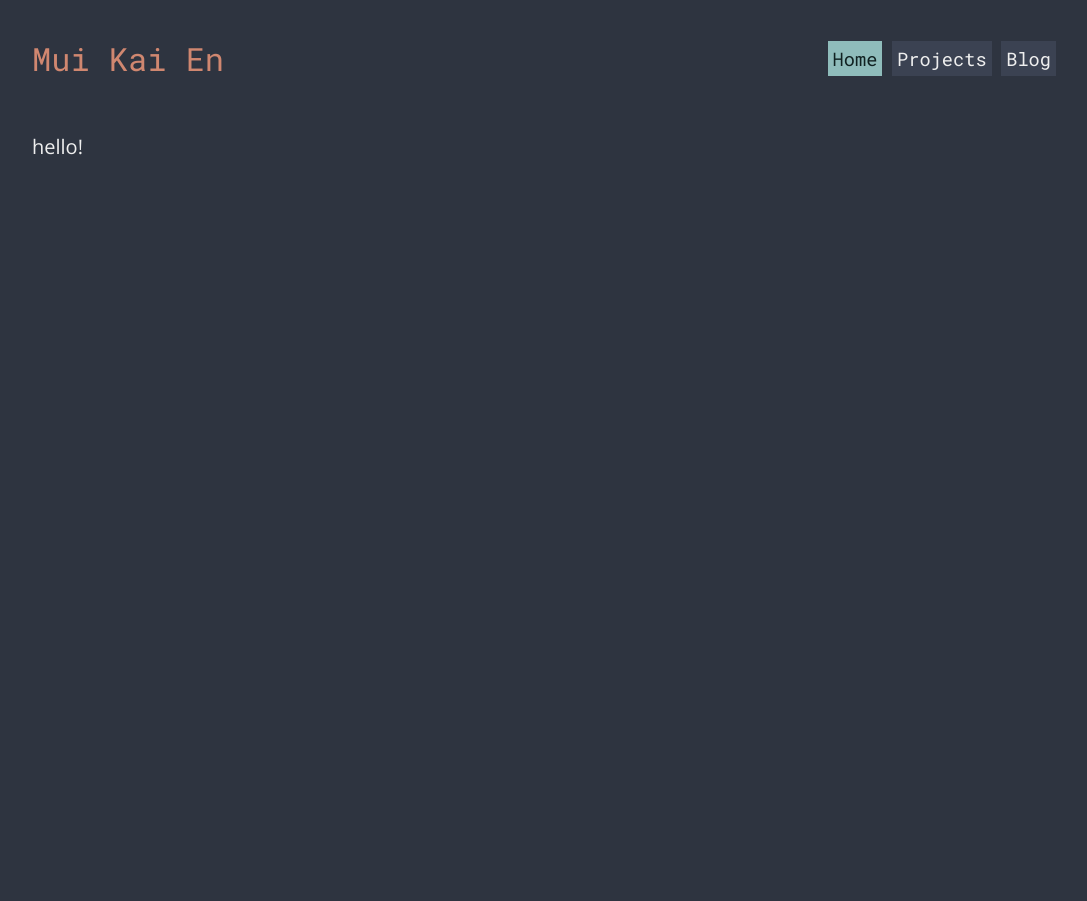
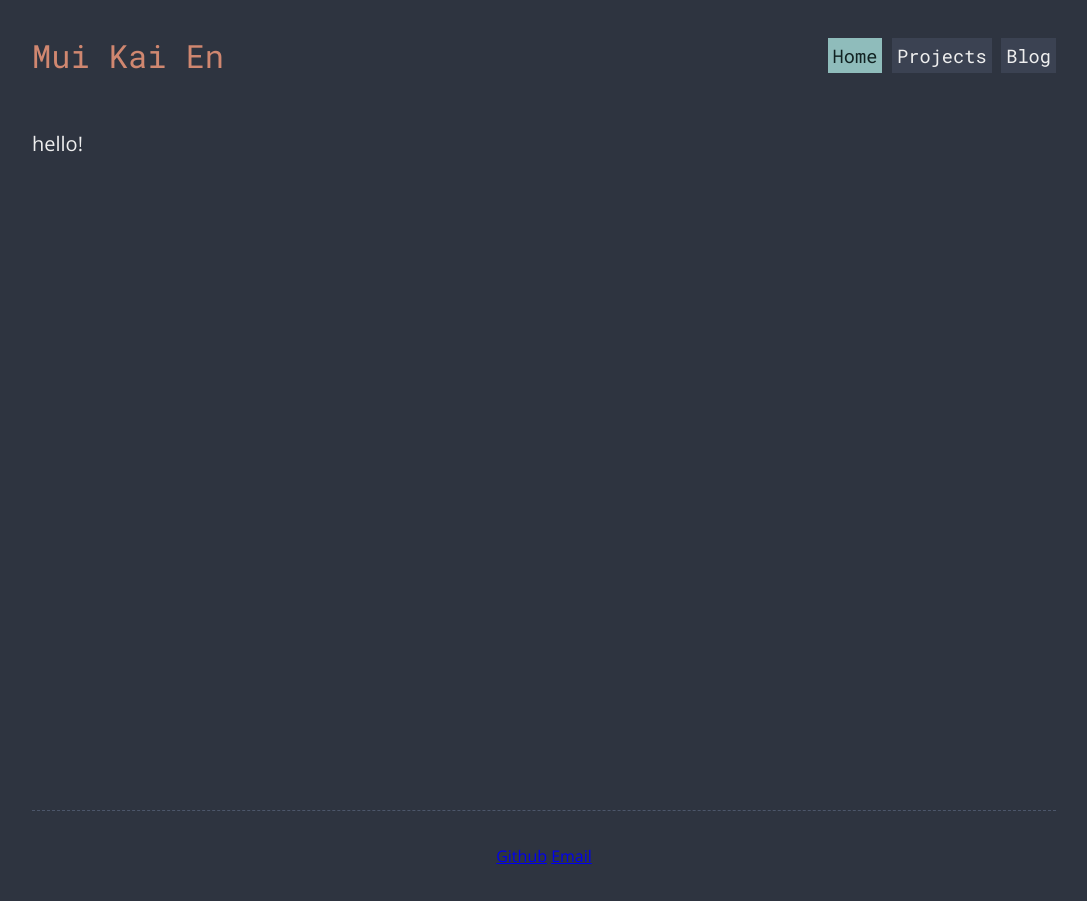
Before and after one commit to kaine119/kaine119.github.io, a Jekyll site: the page built from index.html, in a window 1280 px wide. Shown: the whole page, without its empty margins (96-1183 px from the left). Built offline with Jekyll 4.4.1, drawn with Linux system fonts in a browser that asks for light colours.

Commit message:
Add a footer

```diff
--- a/_config.yml
+++ b/_config.yml
@@ -11,6 +11,9 @@ email: muikaien1@gmail.com
 description: >-
   It's me
 url: "" # the base hostname & protocol for your site, e.g. http://example.com
+
+social_links:
+  github: https://github.com/kaine119
 
 collections:
   - projects
--- /dev/null
+++ b/_includes/footer.html
@@ -0,0 +1,4 @@
+<nav>
+  <a href="{{ site.social_links.github }}">Github</a>
+  <a href="mailto:{{ site.email }}">Email</a>
+</nav>
--- a/_layouts/default.html
+++ b/_layouts/default.html
@@ -6,6 +6,7 @@
   <link rel="stylesheet" href="{{ site.baseurl }}/assets/page.css">
   <link rel="stylesheet" href="{{ site.baseurl }}/assets/header.css">
   <link rel="stylesheet" href="{{ site.baseurl }}/assets/content.css">
+  <link rel="stylesheet" href="{{ site.baseurl }}/assets/footer.css">
   <title>{{ site.title }}</title>
 </head>
 
@@ -18,5 +19,9 @@
     {{ content }}
   </main>
 
+  <footer>
+    {% include footer.html %}
+  </footer>
+
 </body>
 </html>
--- /dev/null
+++ b/assets/footer.css
@@ -0,0 +1,8 @@
+footer {
+  display: flex;
+  justify-content: center;
+  -ms-align-items: center;
+  align-items: center;
+  border-top: 1px dashed #4c566a;
+  height: 10vh;
+}
--- a/assets/page.css
+++ b/assets/page.css
@@ -2,7 +2,7 @@ body {
   background: #2e3440;
   color: #eee;
   margin: 0px;
-  padding-top: 10pt;
+  padding-top: 10px;
   font-family: "Open Sans", sans-serif;
 }
 
@@ -10,7 +10,7 @@ main a, main a:visited {
   color: #5e81ac;
 }
 
-body > header, body > main {
+body header, body main, body footer {
   width: 80vw;
   max-width: 1500px;
   margin-left: auto;
```
